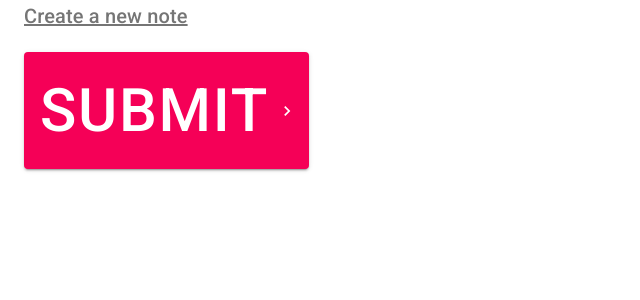
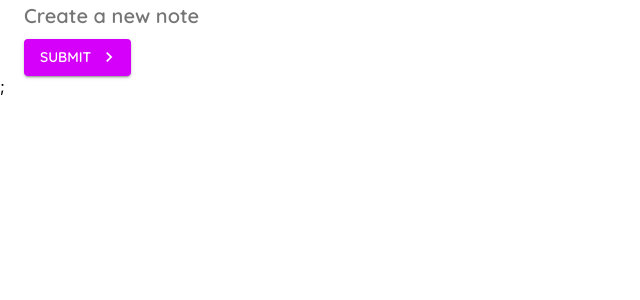
Before and after one commit to davidscarmo/material-ui-tutorial-the-net-ninja, a Next.js app: page /Create in a window 1280 px wide. Shown: the top 300 px of the page, without its empty margins (0-640 px from the left). Built offline with nearby package versions, Linux system fonts and the light colour scheme.

Commit message:
utilizando themes

```diff
--- a/src/pages/Create/index.tsx
+++ b/src/pages/Create/index.tsx
@@ -5,22 +5,10 @@
 import KeyboardArrowRightIcon from "@material-ui/icons/KeyboardArrowRight";
 import { makeStyles } from "@material-ui/core";
 
-const useStyles = makeStyles({
-  btn: {
-    fontSize: 60,
-    backgroundColor: "violer",
-    "&:hover": {
-      background: "blue",
-    },
-  },
-  title: {
-    textDecoration: "underline",
-    marginBottom: 20,
-  },
-});
+const useStyles = makeStyles({});
 
 export default function Create() {
-  const classes = useStyles();
+  // const classes = useStyles();
   return (
     <>
       {" "}
@@ -30,7 +18,6 @@
           component="h2"
           color="textSecondary"
           gutterBottom
-          className={classes.title}
         >
           Create a new note
         </Typography>
@@ -41,7 +28,6 @@
           variant="contained"
           onClick={() => console.log("You clicked me")}
           endIcon={<KeyboardArrowRightIcon />}
-          className={classes.btn}
         >
           Submit
         </Button>
--- a/src/pages/_app.tsx
+++ b/src/pages/_app.tsx
@@ -1,7 +1,28 @@
-import '../styles/globals.css'
+import "../styles/globals.css";
+import { createTheme, ThemeProvider } from "@material-ui/core";
+import purple from "@material-ui/core/colors/purple";
+const theme = createTheme({
+  palette: {
+    primary: {
+      main: "#fefefe",
+    },
+    secondary: purple,
+  },
+  typography: {
+    fontFamily: "Quicksand",
+    fontWeightLight: 400,
+    fontWeightRegular: 500,
+    fontWeightMedium: 600,
+    fontWeightBold: 700,
+  },
+});
 
 function MyApp({ Component, pageProps }) {
-  return <Component {...pageProps} />
+  return (
+    <ThemeProvider theme={theme}>
+      <Component {...pageProps} />;
+    </ThemeProvider>
+  );
 }
 
-export default MyApp
+export default MyApp;
--- a/src/styles/globals.css
+++ b/src/styles/globals.css
@@ -1,3 +1,4 @@
+@import url("https://fonts.googleapis.com/css2?family=Quicksand:wght@300;400;500;600;700&display=swap");
 html,
 body {
   padding: 0;
```
